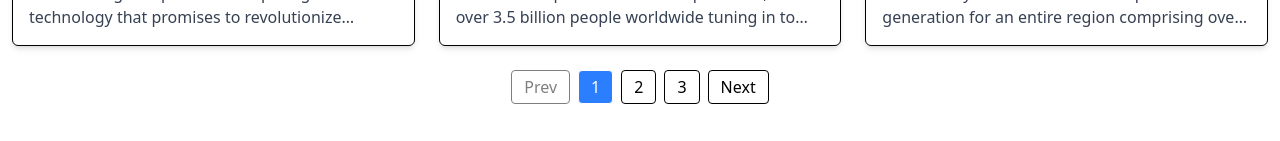
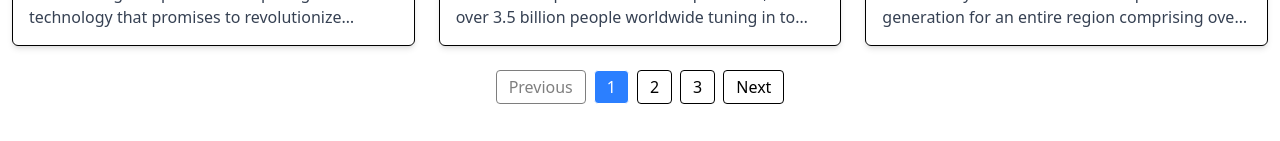
Before and after one commit to samx774/Maall-Task, a Next.js app: page /en in a window 1280 px wide. Shown: the part 2192-2333 px from the top of the page. Built offline with nearby package versions, Linux system fonts and the light colour scheme.

Commit message:
first commit

```diff
--- a/app/_components/Pagination.tsx
+++ b/app/_components/Pagination.tsx
@@ -1,4 +1,5 @@
 import { Link } from "@/i18n/navigation";
+import { useTranslations } from "next-intl";
 
 interface Props {
   currentPage: number;
@@ -7,6 +8,7 @@ interface Props {
 }
 
 export default function Pagination({ currentPage, totalPages, category }: Props) {
+  const t = useTranslations();
   const pages = Array.from({ length: totalPages }, (_, i) => i + 1);
 
   const getHref = (page: number) => {
@@ -19,7 +21,7 @@ export default function Pagination({ currentPage, totalPages, category }: Props)
         href={getHref(currentPage - 1)}
         className={`px-3 py-1 border rounded ${currentPage === 1 ? "opacity-50 pointer-events-none" : ""}`}
       >
-        Prev
+        {t("pagination.prev")}
       </Link>
 
       {pages.map((page) => (
@@ -36,7 +38,7 @@ export default function Pagination({ currentPage, totalPages, category }: Props)
         href={getHref(currentPage + 1)}
         className={`px-3 py-1 border rounded ${currentPage === totalPages ? "opacity-50 pointer-events-none" : ""}`}
       >
-        Next
+        {t("pagination.next")}
       </Link>
     </div>
   );
--- a/messages/ar.json
+++ b/messages/ar.json
@@ -5,5 +5,9 @@
     "navbar":{
         "search": "بحث",
         "language": "English"
+    },
+    "pagination":{
+        "prev": "السابق",
+        "next": "التالي"
     }
 }
--- a/messages/en.json
+++ b/messages/en.json
@@ -5,5 +5,9 @@
     "navbar":{
         "search": "Search",
         "language": "العربية"
+    },
+    "pagination":{
+        "prev": "Previous",
+        "next": "Next"
     }
 }
```
